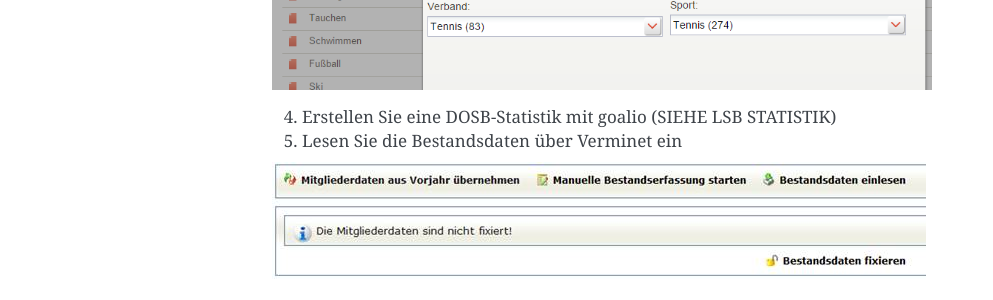
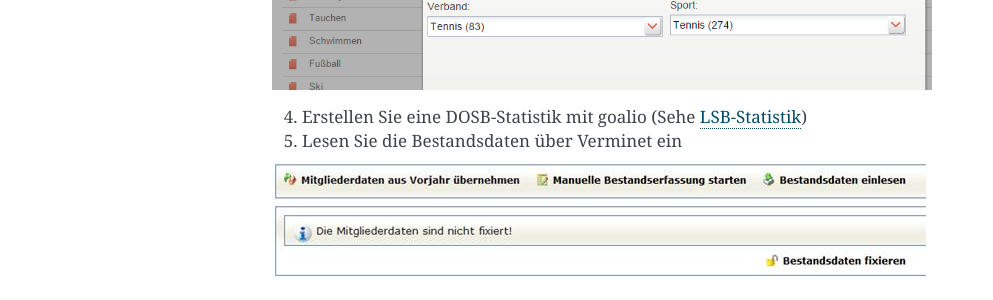
Before and after one commit to goalio/docs, a Sphinx documentation site: the page built from docs/module/statistiken/lsb_statistikbrandenburg.rst, in a window 1280 px wide. Shown: the part 1128-1428 px from the top of the page, without its empty margins (148-1141 px from the left). Built offline with Sphinx 7.4.7, drawn with Linux system fonts in a browser that asks for light colours; formulas are drawn with MathJax 3; pages that are not in the unit, such as notebooks, are missing from menus.

Commit message:
Update lsb_statistikbrandenburg.rst

```diff
--- a/docs/module/statistiken/lsb_statistikbrandenburg.rst
+++ b/docs/module/statistiken/lsb_statistikbrandenburg.rst
@@ -18,7 +18,7 @@ Sollte Ihr Verein dem Landessportbund Brandenburg zugehörig sein, müssen Sie b
 .. image:: ../../images/gui/dosb3.png
 
 
-4. Erstellen Sie eine DOSB-Statistik mit goalio (SIEHE LSB STATISTIK)
+4. Erstellen Sie eine DOSB-Statistik mit goalio (Sehe LSB-Statistik_)
 5. Lesen Sie die Bestandsdaten über Verminet ein
 
 .. image:: ../../images/gui/dosb4.png
```
Also changed, not shown: other parts of docs/module/statistiken/lsb_statistikbrandenburg.rst (+2 -0 lines).
